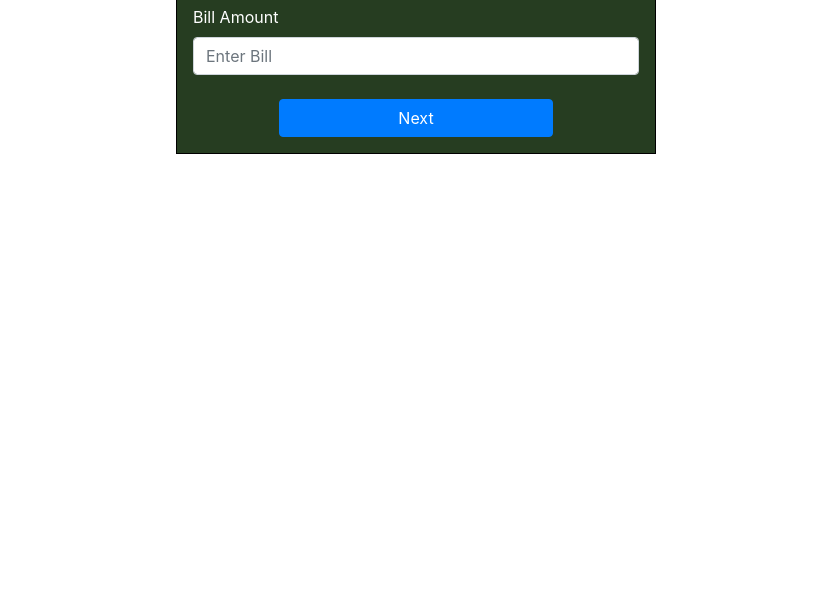
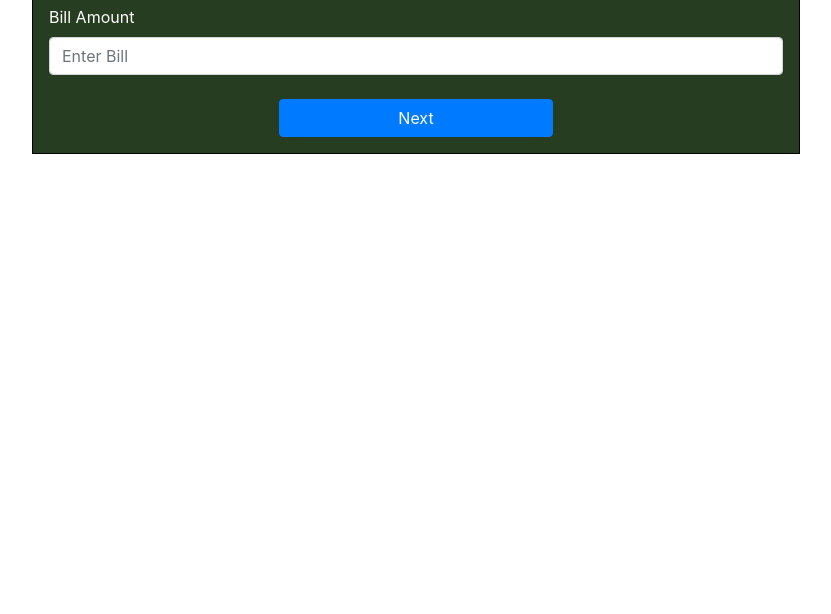
Before and after one commit to sanu29/CashCounter, a plain HTML site: page index.html in a window 1280 px wide. Shown: the part 186-800 px from the top of the page, without its empty margins (224-1055 px from the left). Drawn offline with nearby package versions, Linux system fonts and the light colour scheme.

Commit message:
Width dynamic

```diff
--- a/style.css
+++ b/style.css
@@ -15,7 +15,7 @@ body{
 .main{
     background-color: #263D21;
     color: white;
-    width: 30rem;
+    width: 60%;
     border: solid black 1px;
     margin: 1rem;
     padding: 1rem;
```
